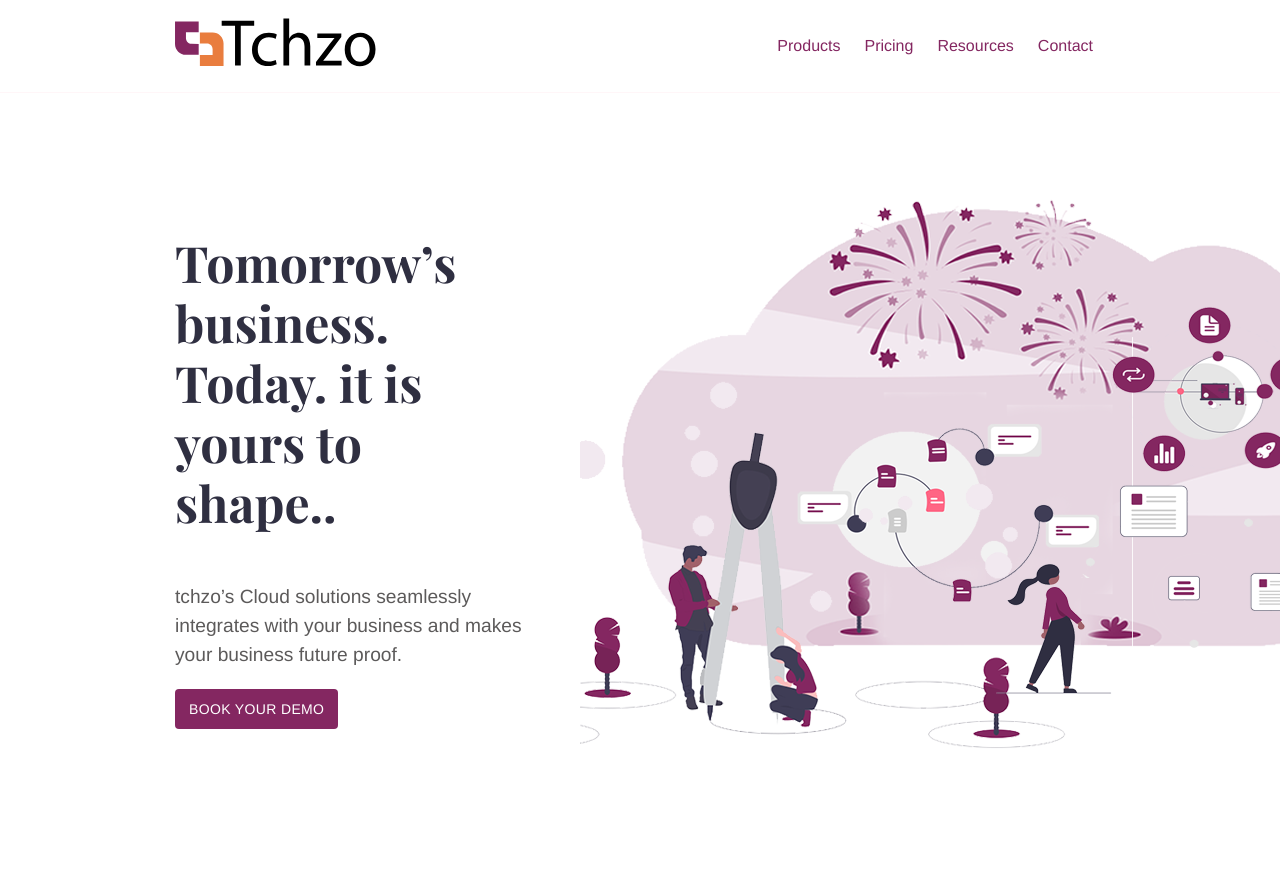
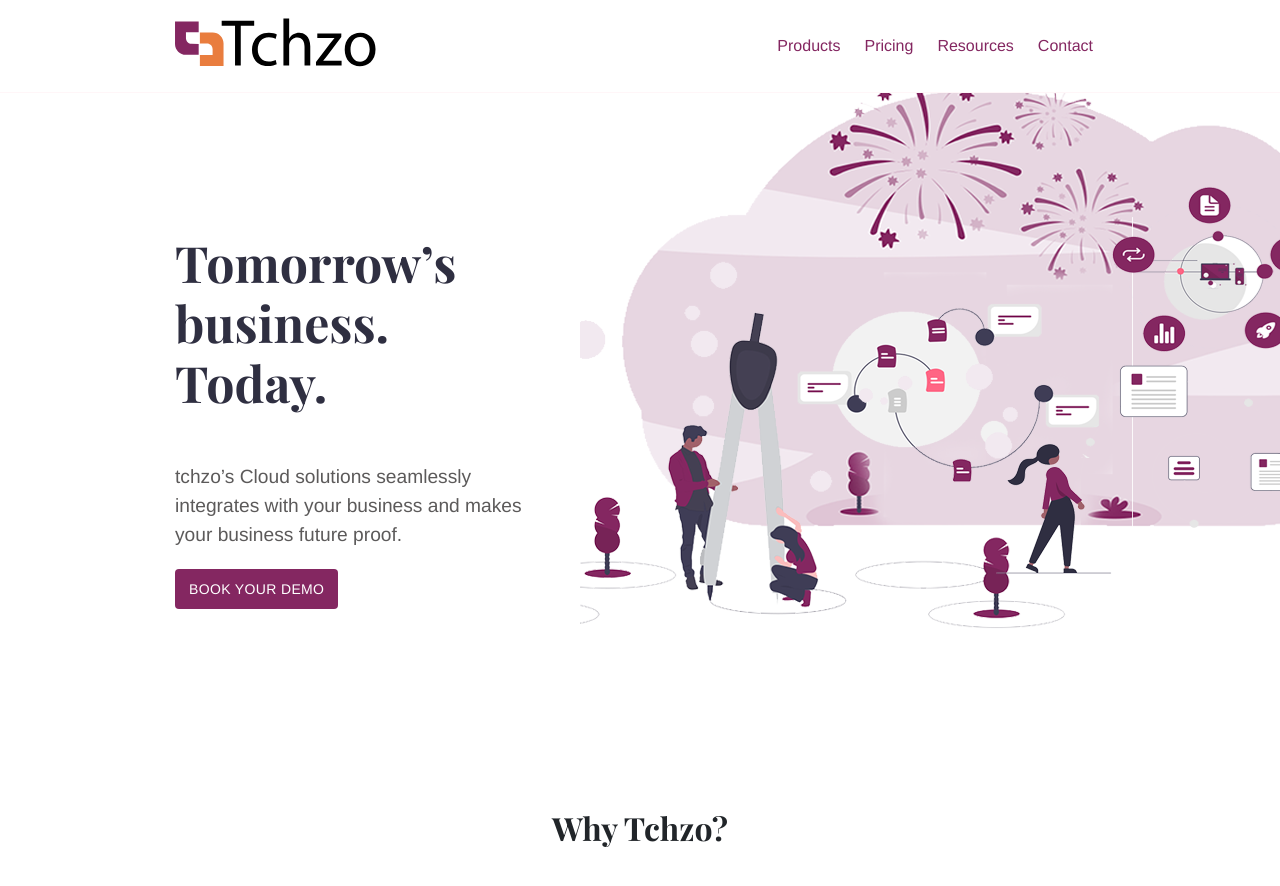
Before and after one commit to tchzoglobal/tchzo, a Jekyll site: the page built from index.md, in a window 1280 px wide and 900 px high. Shown: the top 886 px of the window. Built offline with Jekyll 4.4.1, drawn with Linux system fonts in a browser that asks for light colours.

Commit message:
Update index.md

```diff
--- a/index.md
+++ b/index.md
@@ -7,6 +7,6 @@ intro_image_absolute: true
 intro_image_hide_on_mobile: true
 ---
 
-# Tomorrow’s business. Today. it is yours to shape..
+# Tomorrow’s business. Today.
 
 tchzo's Cloud solutions seamlessly integrates with your business and makes your business future proof.
```
